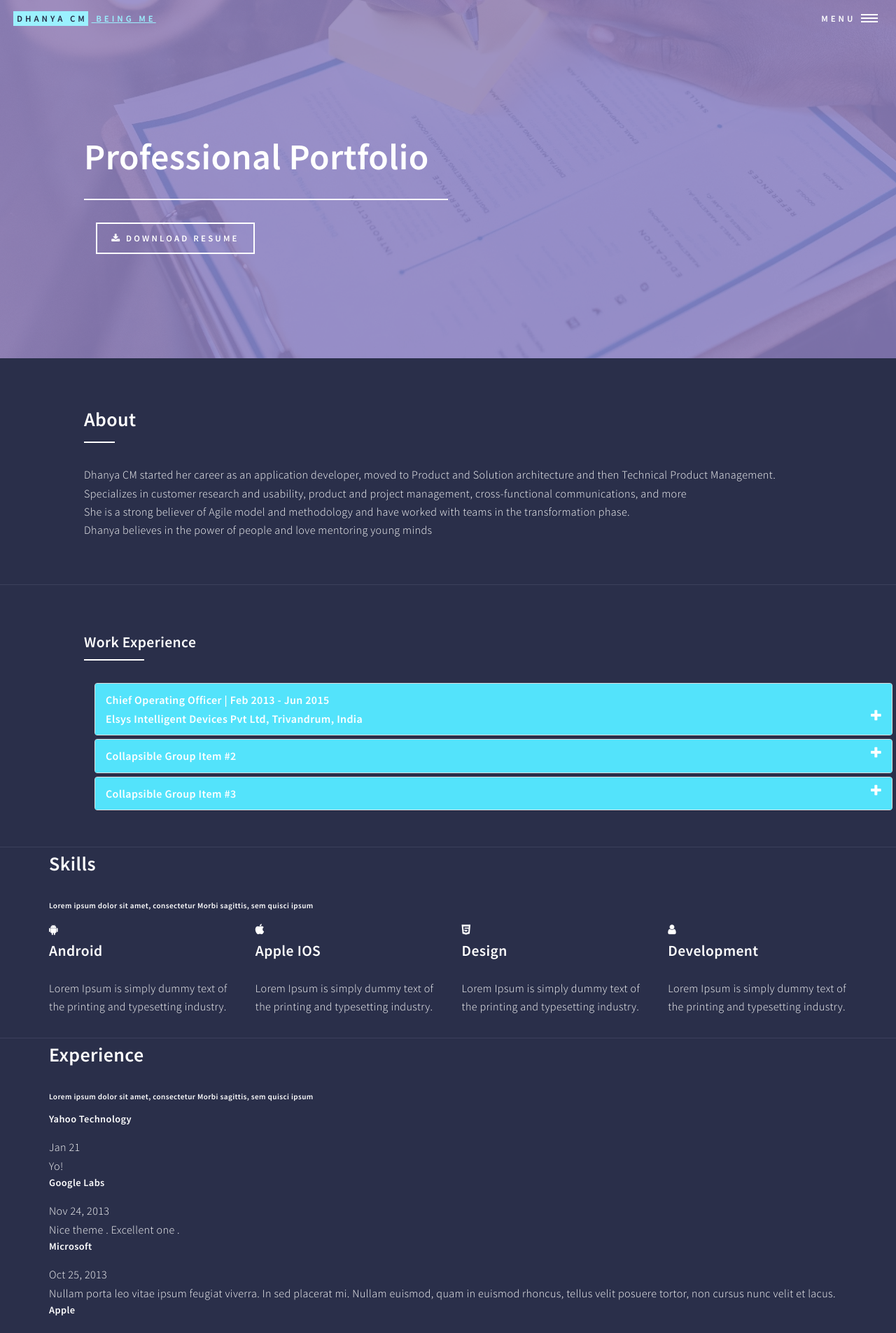
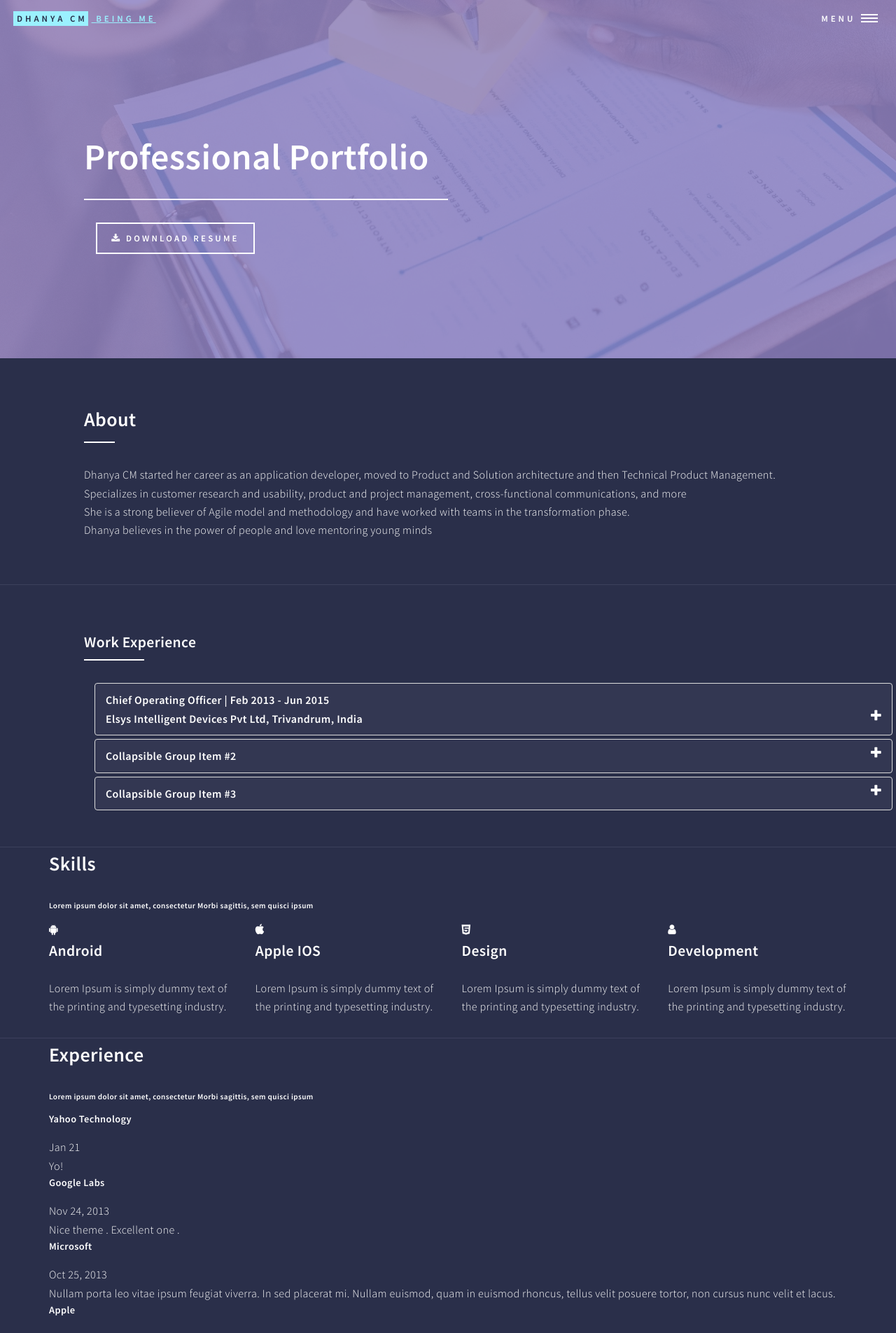
Before and after one commit to dhanyacm/dhanyacm, a Jekyll site: the page built from test.html, in a window 1280 px wide. Shown: the top 1905 px of the page at 70% size. Built offline with Jekyll 4.4.1, drawn with Linux system fonts in a browser that asks for light colours; nearby versions of some CDN libraries.

Commit message:
Update timeline.css

```diff
--- a/css/timeline.css
+++ b/css/timeline.css
@@ -1,9 +1,9 @@
 .panel {
-    background-color: #53e3fb;
+    background: rgba(212, 212, 255, 0.01);
 }
 .panel-default>.panel-heading {
   color: #fff;
-  background-color: #53e3fb;
+  background: rgba(212, 212, 255, 0.035);
   border-color: #242943;
   padding: 0;
   -webkit-user-select: none;
```
